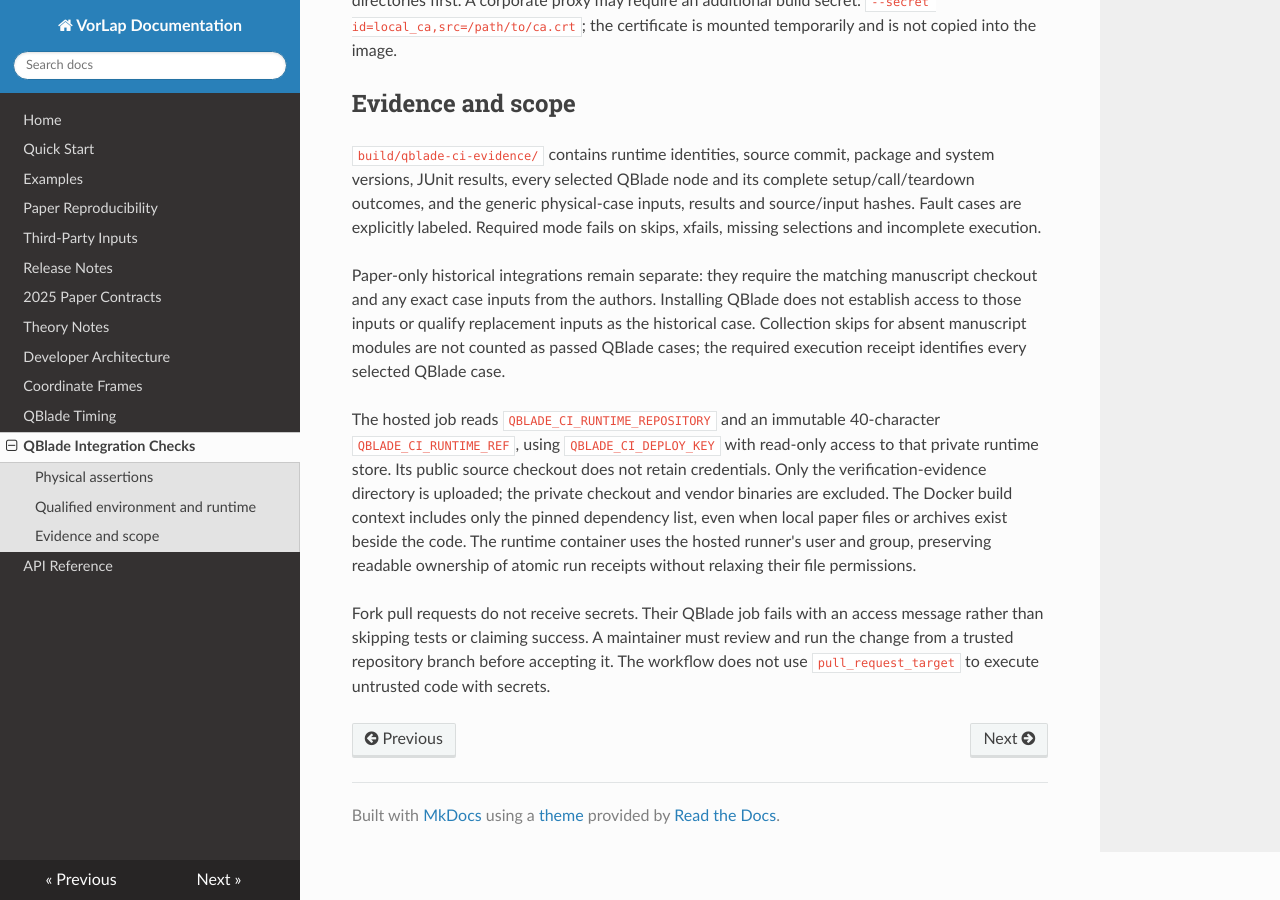
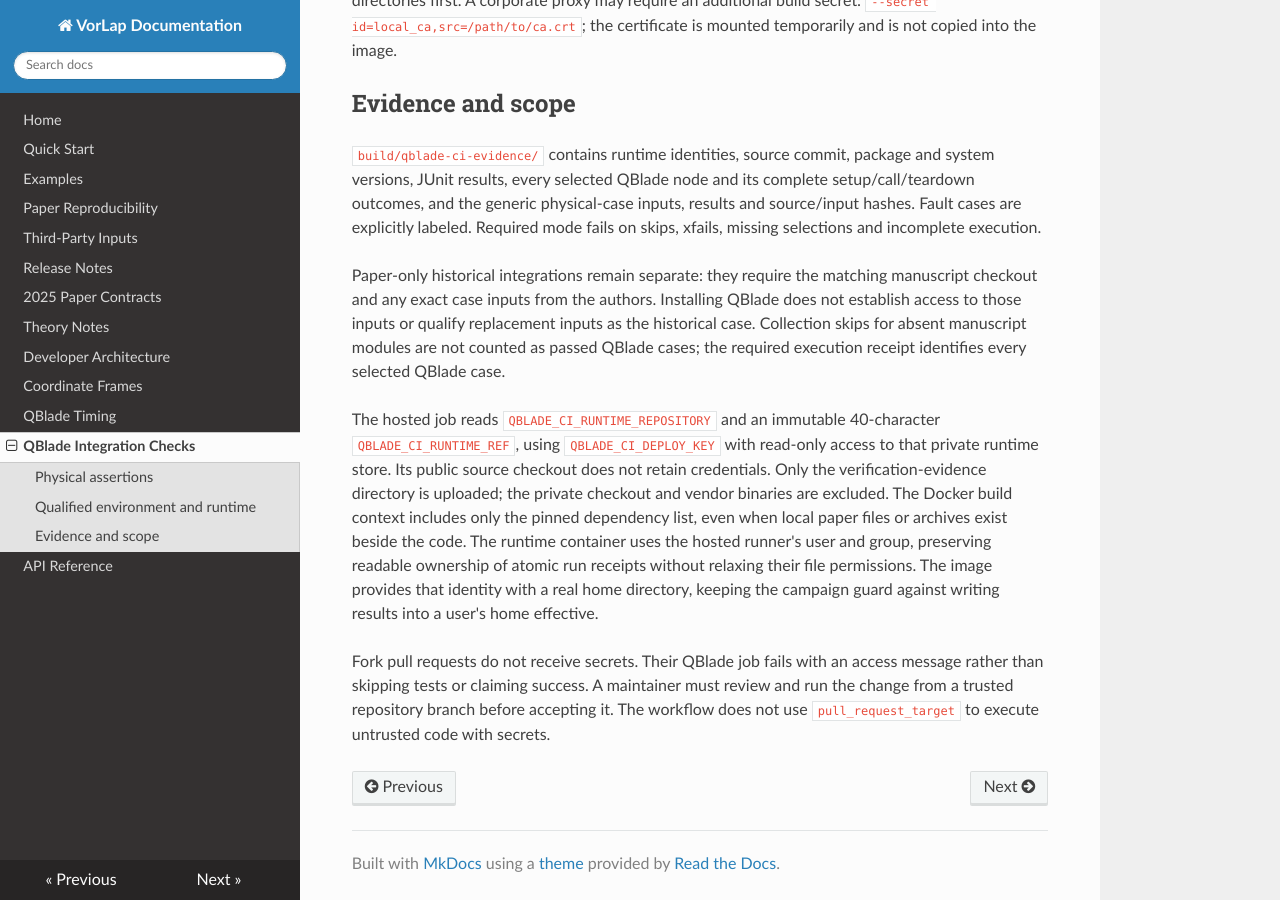
Before and after one commit to sandialabs/VorLap, an MkDocs documentation site: the page built from docs/qblade_ci.md, in a window 1280 px wide and 900 px high, scrolled down 1806 px. Built offline with MkDocs 1.6.1, drawn with Linux system fonts in a browser that asks for light colours; nearby versions of some CDN libraries.

Commit message:
Give the QBlade runner a real account and home directory

```diff
--- a/docs/qblade_ci.md
+++ b/docs/qblade_ci.md
@@ -99,6 +99,8 @@ vendor binaries are excluded. The Docker build context includes only the pinned
 dependency list, even when local paper files or archives exist beside the code.
 The runtime container uses the hosted runner's user and group, preserving readable
 ownership of atomic run receipts without relaxing their file permissions.
+The image provides that identity with a real home directory, keeping the campaign
+guard against writing results into a user's home effective.
 
 Fork pull requests do not receive secrets. Their QBlade job fails with an access
 message rather than skipping tests or claiming success. A maintainer must review
```
Also changed, not shown: 2 other files.
